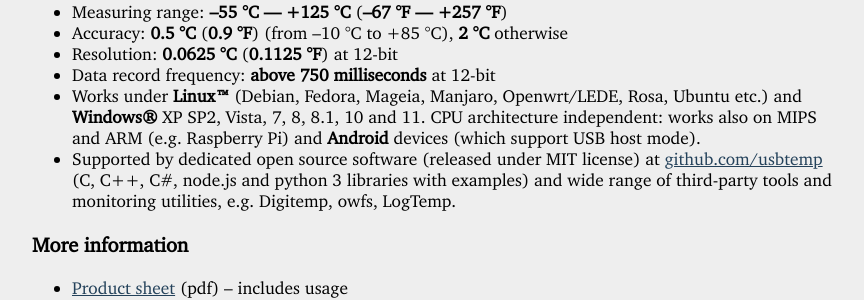
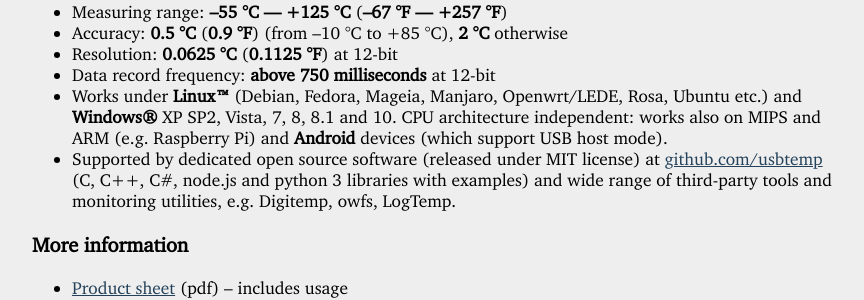
Before and after one commit to perproweb/utmp, a Jekyll site: the page index.html, which Jekyll copies as it is, in a window 1280 px wide. Shown: the part 926-1226 px from the top of the page, without its empty margins (208-1072 px from the left). Built offline with Jekyll 4.4.1, drawn with Linux system fonts in a browser that asks for light colours.

Commit message:
20211027

```diff
--- a/index.html
+++ b/index.html
@@ -135,7 +135,7 @@ These values could be changed on request, e.g. put probe on longer cable, or mak
 <li>Accuracy: <strong>0.5 °C</strong> (<strong>0.9 °F</strong>) (from –10 °C to +85 °C), <strong>2 °C</strong> otherwise</li>
 <li>Resolution: <strong>0.0625 °C</strong> (<strong>0.1125 °F</strong>) at 12-bit</li>
 <li>Data record frequency: <strong>above 750 milliseconds</strong> at 12-bit</li>
-<li>Works under <strong>Linux™</strong> (Debian, Fedora, Mageia, Manjaro, Openwrt/LEDE, Rosa, Ubuntu etc.) and <strong>Windows®</strong> XP SP2, Vista, 7, 8, 8.1, 10 and 11. CPU architecture independent: works also on MIPS and ARM (e.g. Raspberry Pi) and <strong>Android</strong> devices (which support USB host mode).</li>
+<li>Works under <strong>Linux™</strong> (Debian, Fedora, Mageia, Manjaro, Openwrt/LEDE, Rosa, Ubuntu etc.) and <strong>Windows®</strong> XP SP2, Vista, 7, 8, 8.1 and 10. CPU architecture independent: works also on MIPS and ARM (e.g. Raspberry Pi) and <strong>Android</strong> devices (which support USB host mode).</li>
 <li>Supported by dedicated open source software (released under MIT license) at <a href="https://github.com/usbtemp" rel="noreferrer" target="_blank">github.com/usbtemp</a> (C, C++, C#, node.js and python 3 libraries with examples) and wide range of third-party tools and monitoring utilities, e.g. Digitemp, owfs, LogTemp.</li>
 </ul>
 
```
